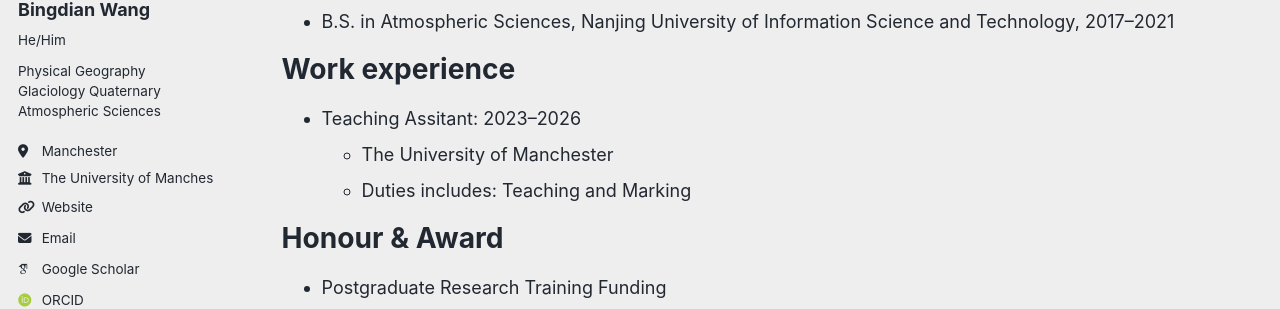
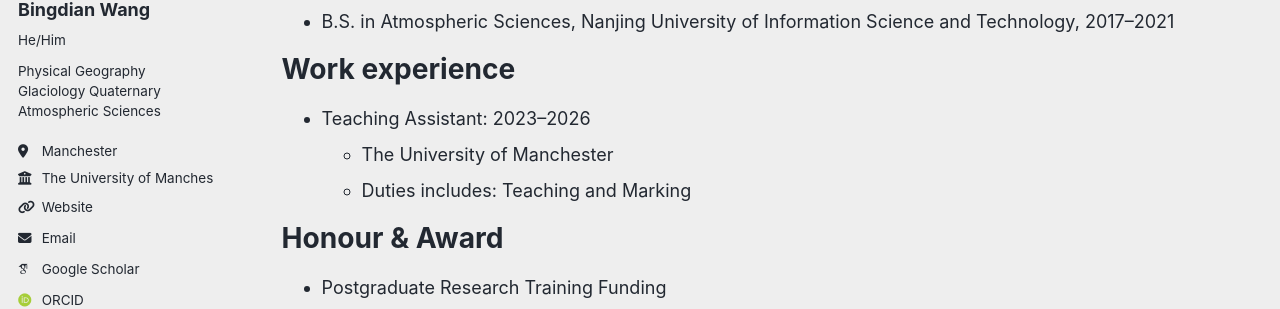
Before and after one commit to zero-gin/zero-gin.github.io, a Jekyll site: the page built from _pages/cv.md, in a window 1280 px wide and 900 px high. Shown: the part 295-604 px from the top of the window. Built offline with Jekyll 4.4.1, drawn with Linux system fonts in a browser that asks for light colours; some web fonts are replaced; a script bundle is joined from its source files by our own code; library files that are not in the unit come from our copies.

Commit message:
Update cv.md

```diff
--- a/_pages/cv.md
+++ b/_pages/cv.md
@@ -18,7 +18,7 @@ Education
 
 Work experience
 ======
-* Teaching Assitant: 2023–2026
+* Teaching Assistant: 2023–2026
   * The University of Manchester
   * Duties includes: Teaching and Marking
 
```
